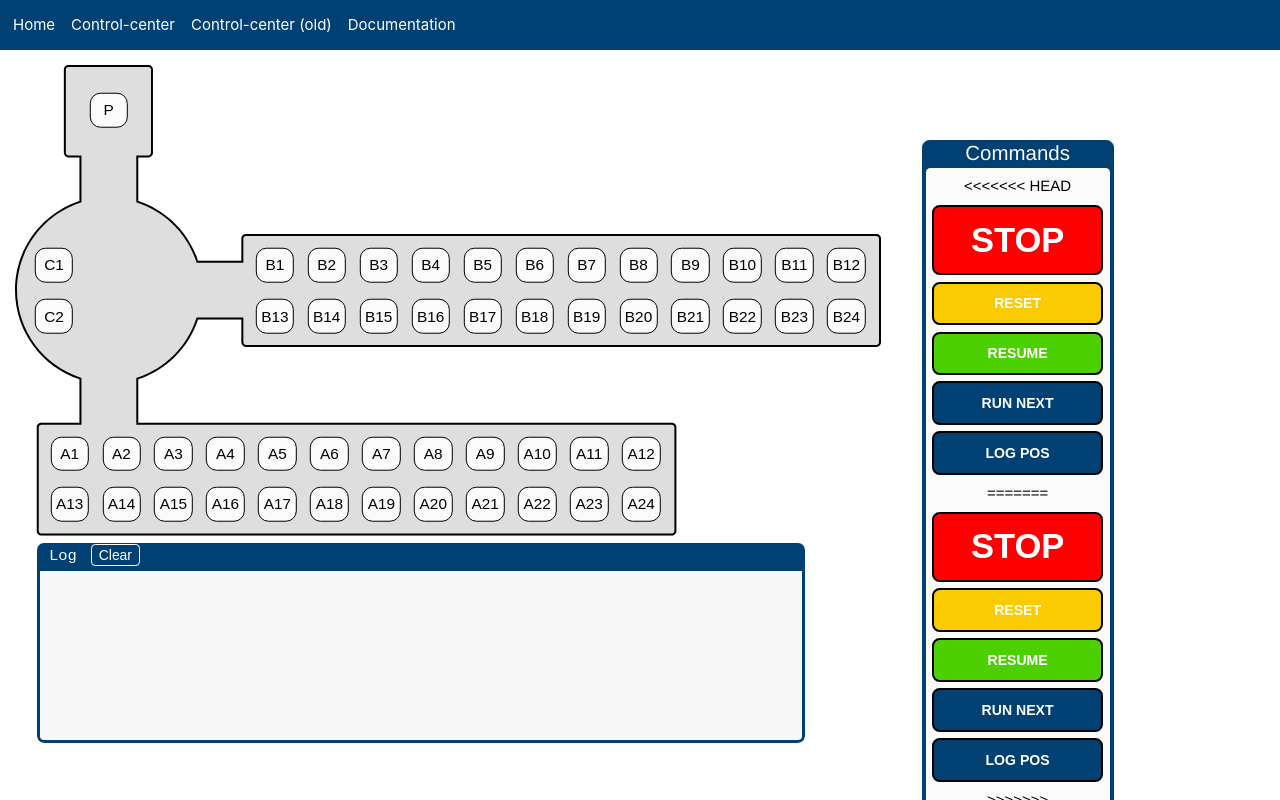
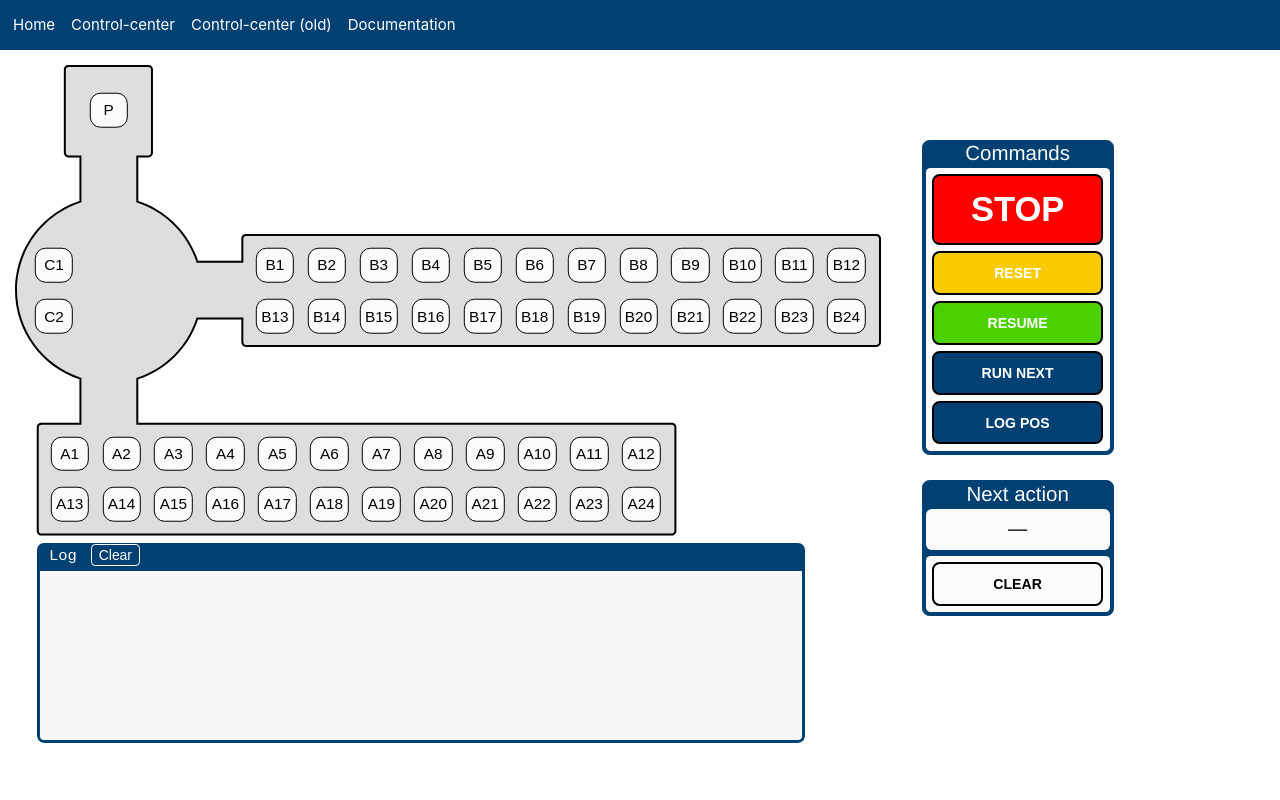
Before and after one commit to juliusedqvist/webapp-kand, a Vue app in the folder frontend/: page /control in a window 1280 px wide. Built offline with nearby package versions, Linux system fonts and the light colour scheme.

Commit message:
merge fuckup

```diff
--- a/frontend/src/views/Control.vue
+++ b/frontend/src/views/Control.vue
@@ -51,18 +51,6 @@
       <div class="next-action-panel">
         <div class="panel-header">Commands</div>
         <div class="btn-display">
-          <<<<<<< HEAD <button class="panel-btn"
-            style="background-color: #ff0000; color: white; height: 5.5vw; font-size: 2.7vw;"
-            @click="logCommand('STOP', false); sendCommand('STOP')">STOP</button>
-            <button class="panel-btn" style="background-color: #f9cb00; color: white;"
-              @click="logCommand('RESET', false); sendCommand('RESET', true)">RESET</button>
-            <button class="panel-btn" style="background-color: #4cd000; color: white;"
-              @click="logCommand('RESUME', false); sendCommand('RESUME')">RESUME</button>
-            <button class="panel-btn" style="background-color: #004073; color: white;" @click="runNextAction">RUN
-              NEXT</button>
-            <button class="panel-btn" style="background-color: #004073; color: white;"
-              @click="sendCommand('REQUEST_POS', true)">LOG POS</button>
-            =======
           <button class="panel-btn" style="background-color: #ff0000; color: white; height: 5.5vw; font-size: 2.7vw;"
             @click="logCommand('STOP', false); sendCommand('STOP')">STOP</button>
           <button class="panel-btn" style="background-color: #f9cb00; color: white;"
@@ -73,7 +61,6 @@
             NEXT</button>
           <button class="panel-btn" style="background-color: #004073; color: white;"
             @click="sendCommand('REQUEST_POS', true)">LOG POS</button>
-            >>>>>>> cb74d2de18cc2f0cb9ad631fe0ed719072f0dcb4
         </div>
       </div>
       <div class="next-action-panel">
```
Lines whose indentation alone changed are shown as unchanged.
